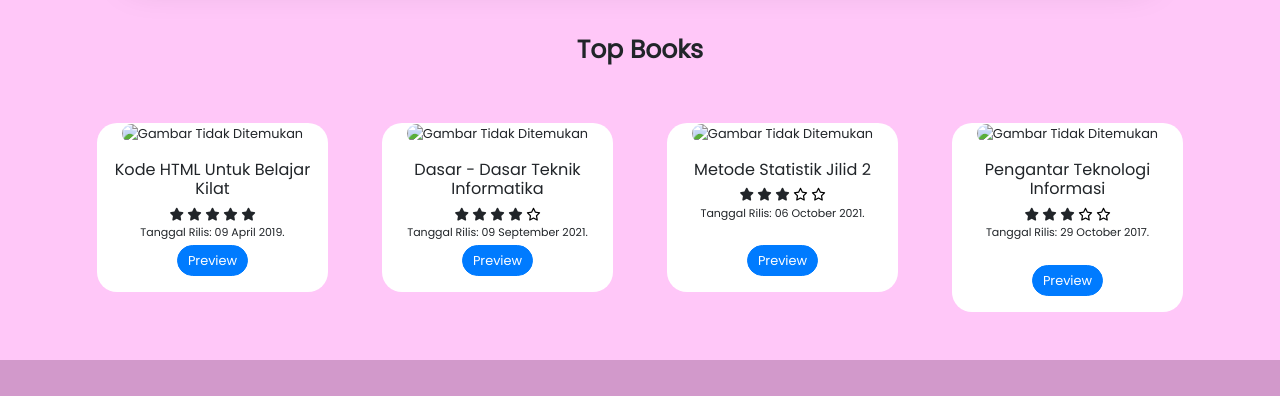
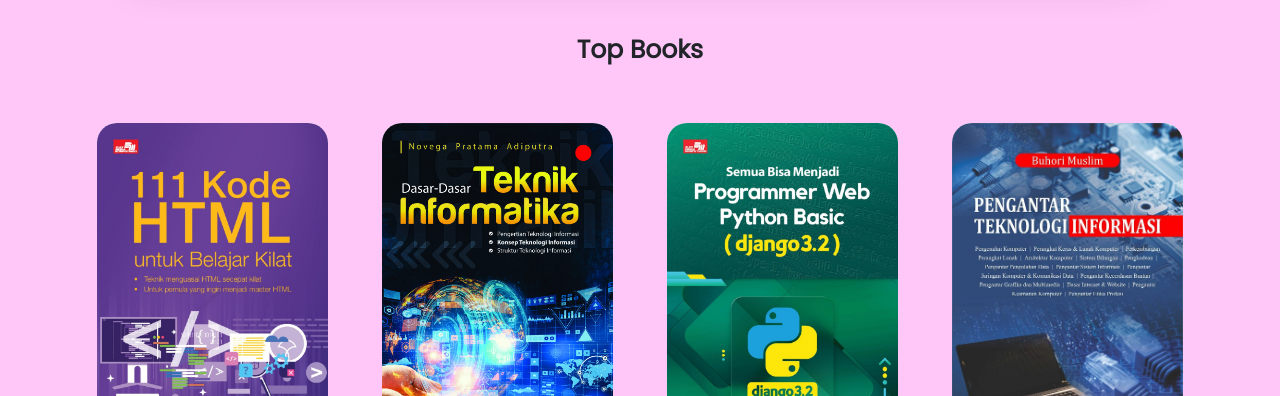
Before and after one commit to sabilaaaf/perpustakaan, a plain HTML site: page detail.html in a window 1280 px wide. Shown: the part 1990-2386 px from the top of the page. Drawn offline with nearby package versions, Linux system fonts and the light colour scheme.

Commit message:
Update detail.html

```diff
--- a/detail.html
+++ b/detail.html
@@ -45,7 +45,7 @@
         <div class="card mb-3" style="max-width: 100%;">
             <div class="row g-0">
               <div class="col-12 col-md-4">
-                <img src="./img/4.jpg"  class="img-fluid rounded-start"  alt="..." style="width: 100%; border-radius: 20px; margin-top: 40px;" >
+                <img src="4.jpg"  class="img-fluid rounded-start"  alt="..." style="width: 100%; border-radius: 20px; margin-top: 40px;" >
               </div>
               <div class="col-12, col-md-8">
                 <div class="card-body">
@@ -238,7 +238,7 @@
               <div class="row">
               <div class="col-12 col-md-3 text-center">
                 <div class="card2 text-center"  style="width: 18rem;">
-                  <img src="./img/4.jpg"  style="border-radius: 20px;" class="card-img-top" alt="gambar tidak ditemukan">
+                  <img src="4.jpg"  style="border-radius: 20px;" class="card-img-top" alt="gambar tidak ditemukan">
                   <div class="card-body text-center">
                     <h5 style="text-align: center;" >Kode HTML Untuk Belajar Kilat</h5>
                     <div class="star text-center">
@@ -256,7 +256,7 @@
 
               <div class="col-12 col-md-3">
                 <div class="card2 margin-top " style="width: 18rem;">
-                  <img src="./img/1.jpg"  style="border-radius: 20px;" class="card-img-top" alt="gambar tidak ditemukan">
+                  <img src="1.jpg"  style="border-radius: 20px;" class="card-img-top" alt="gambar tidak ditemukan">
                   <div class="card-body " >
                     <h5 style="text-align: center;">Dasar - Dasar Teknik Informatika</h5>
                     <div class="star text-center">
@@ -274,7 +274,7 @@
 
             <div class="col-12 col-md-3">
               <div class="card2" style="width: 18rem;">
-                <img src="./img/0.jpg" style="border-radius: 20px;" class="card-img-top" alt="gambar tidak ditemukan">
+                <img src="0.jpg" style="border-radius: 20px;" class="card-img-top" alt="gambar tidak ditemukan">
                 <div class="card-body">
                   <h5 style="text-align: center;">Metode Statistik Jilid 2</h5>
                   <div class="star text-center">
@@ -292,7 +292,7 @@
 
                 <div class="col-12 col-md-3">
                   <div class="card2" style="width: 18rem;">
-                    <img src="./img/2.jpg" style="border-radius: 20px;" class="card-img-top" alt="gambar tidak ditemukan">
+                    <img src="2.jpg" style="border-radius: 20px;" class="card-img-top" alt="gambar tidak ditemukan">
                     <div class="card-body">
                       <h5 style="text-align: center;">Pengantar Teknologi Informasi</h5>
                       <div class="star text-center">
```
